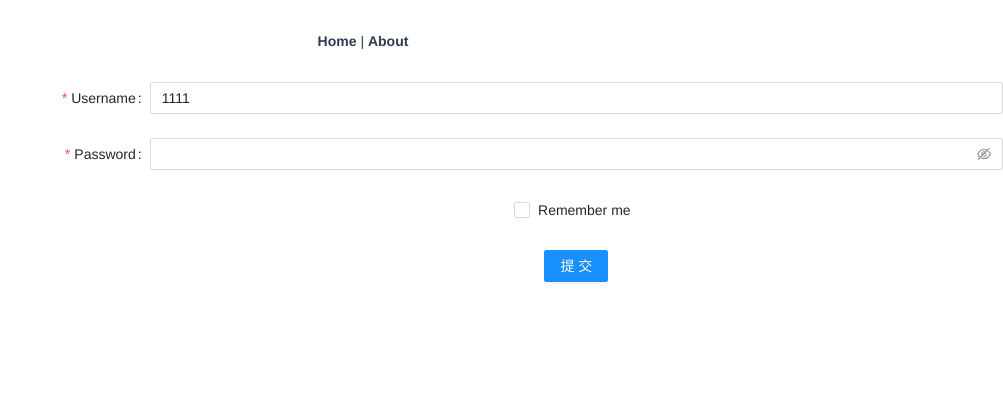
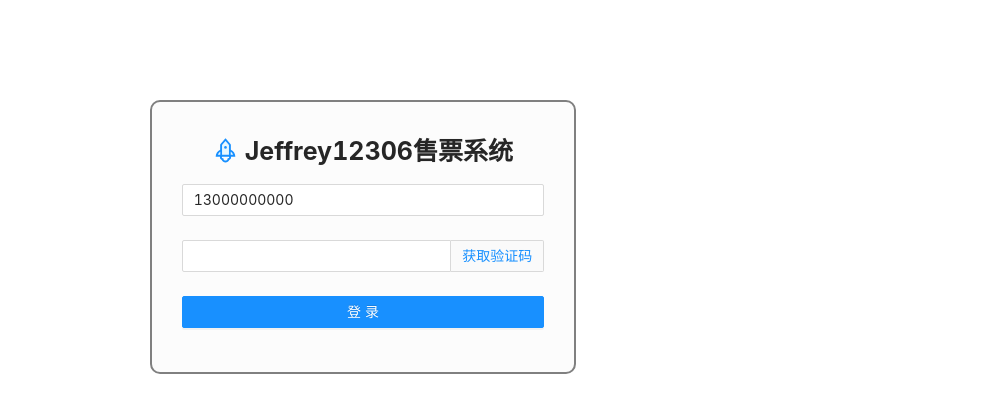
Before and after one commit to Tsukinor/train-p, a Vue app in the folder web/: page /login in a window 1280 px wide. Shown: the top 412 px of the page, without its empty margins (277-1280 px from the left). Built offline with nearby package versions, Linux system fonts and the light colour scheme.

Commit message:
5.6 修改login页面,登录注册二合一，后端接口未对接

```diff
--- a/web/src/App.vue
+++ b/web/src/App.vue
@@ -1,30 +1,3 @@
 <template>
-  <nav>
-    <router-link to="/">Home</router-link> |
-    <router-link to="/about">About</router-link>
-  </nav>
   <router-view/>
 </template>
-
-<style>
-#app {
-  font-family: Avenir, Helvetica, Arial, sans-serif;
-  -webkit-font-smoothing: antialiased;
-  -moz-osx-font-smoothing: grayscale;
-  text-align: center;
-  color: #2c3e50;
-}
-
-nav {
-  padding: 30px;
-}
-
-nav a {
-  font-weight: bold;
-  color: #2c3e50;
-}
-
-nav a.router-link-exact-active {
-  color: #42b983;
-}
-</style>
--- a/web/src/views/login.vue
+++ b/web/src/views/login.vue
@@ -1,58 +1,115 @@
 <template>
+  <a-row class="login">
+    <a-col :span="8" :offset="8" class="login-main">
+      <h1 style="text-align: center"><rocket-two-tone />&nbsp;Jeffrey12306售票系统</h1>
       <a-form
-      :model="formState"
+          :model="loginForm"
           name="basic"
-      :label-col="{ span: 8 }"
-      :wrapper-col="{ span: 16 }"
           autocomplete="off"
-      @finish="onFinish"
-      @finishFailed="onFinishFailed"
+          @finsh="onFinsh"
+          @finshFailed="onFinshFailed"
       >
         <a-form-item
-        label="Username"
-        name="username"
-        :rules="[{ required: true, message: 'Please input your username!' }]"
+            label=""
+            name="mobile"
+            :rules="[{ required: true, message: '请输入手机号!' }]"
         >
-      <a-input v-model:value="formState.username" />
+          <a-input v-model:value="loginForm.mobile" placeholder="手机号"/>
         </a-form-item>
 
         <a-form-item
-        label="Password"
-        name="password"
-        :rules="[{ required: true, message: 'Please input your password!' }]"
+            label=""
+            name="code"
+            :rules="[{ required: true, message: '请输入验证码!' }]"
         >
-      <a-input-password v-model:value="formState.password" />
+          <a-input v-model:value="loginForm.code">
+            <template #addonAfter>
+              <a @click="sendCode">获取验证码</a>
+            </template>
+          </a-input>
+          <!--<a-input v-model:value="loginForm.code" placeholder="验证码"/>-->
         </a-form-item>
 
-    <a-form-item name="remember" :wrapper-col="{ offset: 8, span: 16 }">
-      <a-checkbox v-model:checked="formState.remember">Remember me</a-checkbox>
+        <a-form-item>
+          <a-button type="primary" block @click="login">登录</a-button>
         </a-form-item>
 
-    <a-form-item :wrapper-col="{ offset: 8, span: 16 }">
-      <a-button type="primary" html-type="submit">提交</a-button>
-    </a-form-item>
       </a-form>
+    </a-col>
+  </a-row>
 </template>
+
 <script>
 import { defineComponent, reactive } from 'vue';
+// import axios from 'axios';
+// import { notification } from 'ant-design-vue';
+// import { useRouter } from 'vue-router'
+// import store from "@/store";
+
 export default defineComponent({
+  name: "login-view",
   setup() {
-    const formState = reactive({
-      username: '1111',
-      password: '',
-      remember: false,
+    // const router = useRouter();
+
+    const loginForm = reactive({
+      mobile: '13000000000',
+      code: '',
     });
-    const onFinish = values => {
-      console.log('Success:', values);
+
+    const onFinsh = values => {
+      console.log('Success:',values);
     };
-    const onFinishFailed = errorInfo => {
-      console.log('Failed:', errorInfo);
-    };
+    const onFinshFailed = errorInfo => {
+      console.log('Failed:',errorInfo)
+    }
+
+    // const sendCode = () => {
+    //   axios.post("/member/member/send-code", {
+    //     mobile: loginForm.mobile
+    //   }).then(response => {
+    //     let data = response.data;
+    //     if (data.success) {
+    //       notification.success({ description: '发送验证码成功！' });
+    //       loginForm.code = "8888";
+    //     } else {
+    //       notification.error({ description: data.message });
+    //     }
+    //   });
+    // };
+    //
+    // const login = () => {
+    //   axios.post("/member/member/login", loginForm).then((response) => {
+    //     let data = response.data;
+    //     if (data.success) {
+    //       notification.success({ description: '登录成功！' });
+    //       // 登录成功，跳到控台主页
+    //       router.push("/welcome");
+    //       store.commit("setMember", data.content);
+    //     } else {
+    //       notification.error({ description: data.message });
+    //     }
+    //   })
+    // };
+
     return {
-      formState,
-      onFinish,
-      onFinishFailed,
+      loginForm,
+      onFinsh,
+      onFinshFailed
     };
   },
 });
 </script>
+
+<style>
+.login-main h1 {
+  font-size: 25px;
+  font-weight: bold;
+}
+.login-main {
+  margin-top: 100px;
+  padding: 30px 30px 20px;
+  border: 2px solid grey;
+  border-radius: 10px;
+  background-color: #fcfcfc;
+}
+</style>
```
Lines whose indentation alone changed are shown as unchanged.
